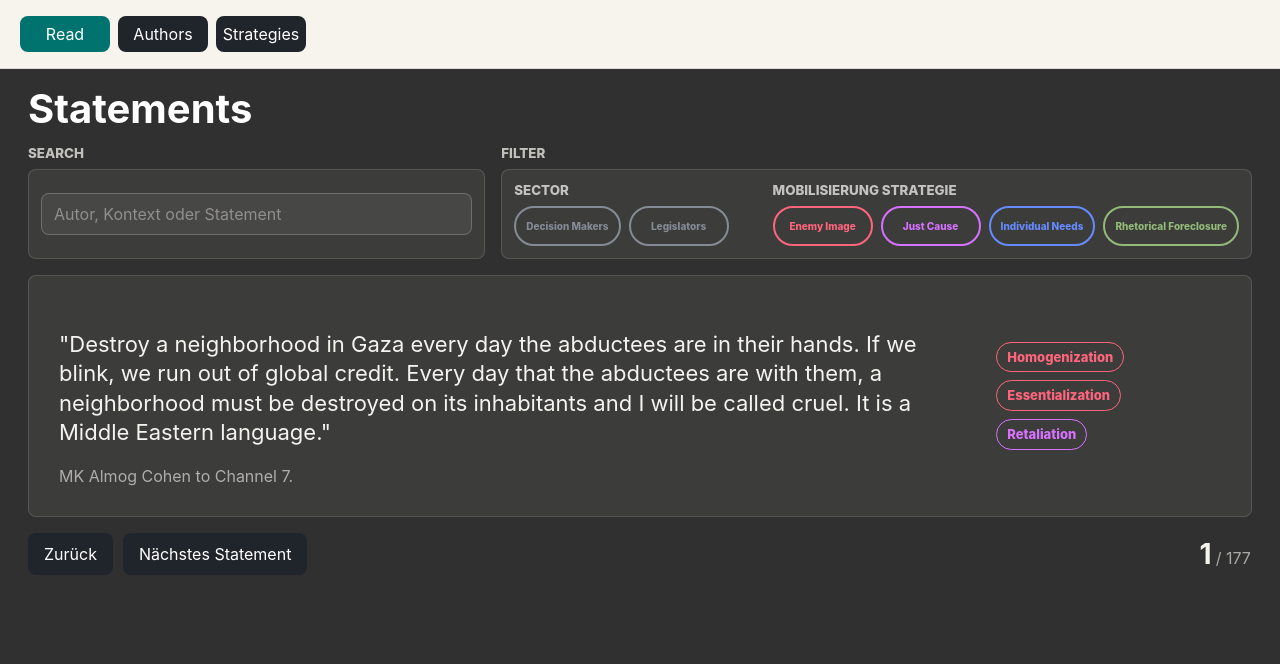
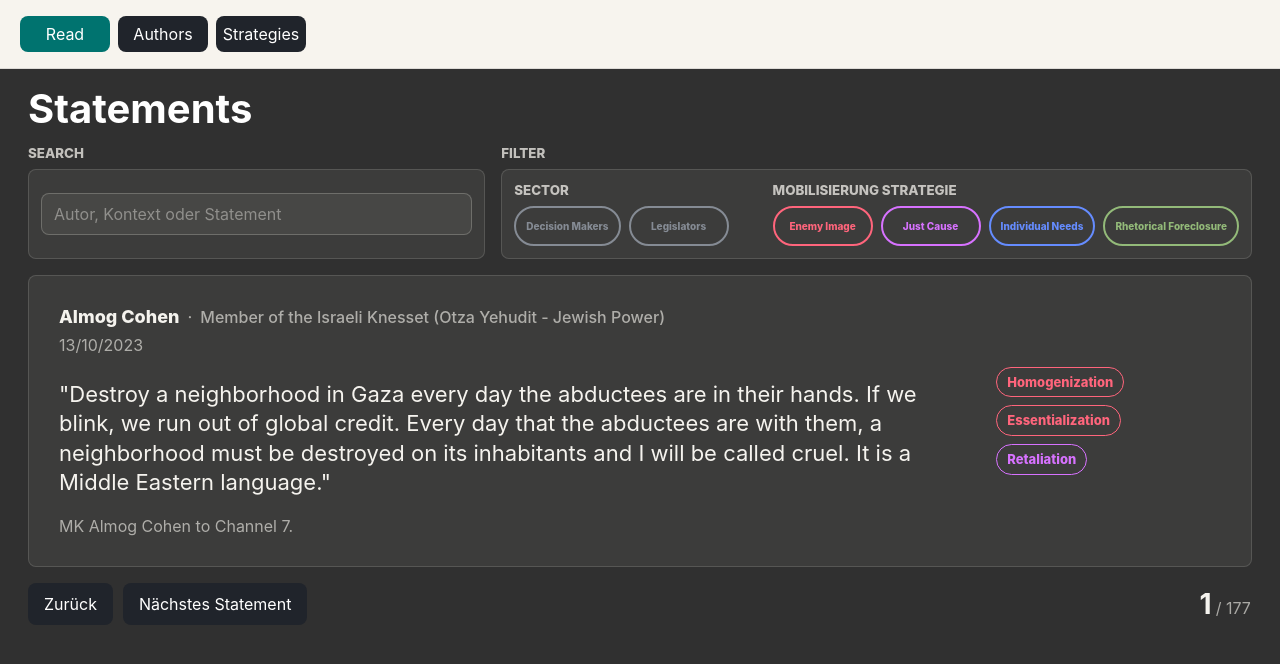
Before and after one commit to eligi9/intend, a Vue app: page / in a window 1280 px wide. Shown: the top 664 px of the page. Built offline with nearby package versions, Linux system fonts and the light colour scheme.

Commit message:
Open author detail from read view

```diff
--- a/src/components/statement-card/StatementCard.css
+++ b/src/components/statement-card/StatementCard.css
@@ -79,14 +79,12 @@
   min-width: 0;
 }
 
-.statement-card__heading,
 .statement-card__compact-heading,
 .statement-card__context,
 .statement-card__quote-part {
   transition: opacity 180ms ease;
 }
 
-.statement-card--focused .statement-card__heading,
 .statement-card--focused .statement-card__compact-heading,
 .statement-card--focused .statement-card__context,
 .statement-card--focused .statement-card__quote-part {
@@ -99,25 +97,67 @@
 
 .statement-card__heading {
   display: grid;
-  grid-template-rows: 22px 22px 24px;
+  grid-template-rows: 22px 22px;
   gap: 6px;
-  height: 86px;
+  height: 50px;
   overflow: hidden;
 }
 
-.statement-card__heading strong {
-  color: #f5f3ee;
-  font-size: 16px;
-  line-height: 22px;
-}
-
-.statement-card__heading span {
+.statement-card__heading > span {
   display: block;
   min-width: 0;
   overflow: hidden;
   line-height: 22px;
   text-overflow: ellipsis;
   white-space: nowrap;
+}
+
+.statement-card__identity {
+  display: flex;
+  align-items: baseline;
+  gap: 8px;
+  min-width: 0;
+}
+
+.statement-card__identity strong,
+.statement-card__author-button {
+  flex: 0 0 auto;
+  color: #f5f3ee;
+  font-size: 18px;
+  font-weight: 800;
+  line-height: 22px;
+}
+
+.statement-card__author-button {
+  min-height: 0;
+  padding: 0;
+  border: 0;
+  border-radius: 0;
+  background: transparent;
+  cursor: pointer;
+  text-align: left;
+}
+
+.statement-card__author-button:hover,
+.statement-card__author-button:focus-visible {
+  color: #9dd9d4;
+  background: transparent;
+  text-decoration: underline;
+  text-underline-offset: 4px;
+}
+
+.statement-card__identity span {
+  min-width: 0;
+  overflow: hidden;
+  color: rgba(245, 243, 238, 0.62);
+  font-weight: 500;
+  text-overflow: ellipsis;
+  white-space: nowrap;
+}
+
+.statement-card__identity span::before {
+  content: "·";
+  margin-right: 8px;
 }
 
 .statement-card__compact-heading {
--- a/src/components/statement-card/StatementCard.vue
+++ b/src/components/statement-card/StatementCard.vue
@@ -15,13 +15,26 @@ interface StrategyBadge {
   color: string
 }
 
+type StatementCardMetaVariant = 'full' | 'date' | 'none'
+
 const props = defineProps<{
   record: IntentRecord
+  metaVariant?: StatementCardMetaVariant
+  authorLink?: boolean
   showHeading?: boolean
   compactHeading?: boolean
 }>()
 
+const emit = defineEmits<{
+  selectAuthor: [authorName: string]
+}>()
+
 const hoveredLabel = ref<IntentLabelKey | null>(null)
+const resolvedMetaVariant = computed<StatementCardMetaVariant>(() => {
+  if (props.metaVariant) return props.metaVariant
+  if (props.showHeading === false) return props.compactHeading ? 'date' : 'none'
+  return 'full'
+})
 const visibleLabels = computed(() => getVisibleSubLabels(getActiveLabels(props.record, intentLabelKeys)))
 const strategyBadges = computed<StrategyBadge[]>(() =>
   visibleLabels.value.map((label) => ({
@@ -62,13 +75,22 @@ const statementSegments = computed(() => splitStatementText(props.record.stateme
     </Transition>
 
     <div class="statement-card__contents">
-      <span v-if="showHeading !== false" class="statement-card__heading">
-        <strong>{{ record.author }}</strong>
-        <span class="statement-card__meta">{{ record.sector }} · {{ record.date }}</span>
-
-        <span class="statement-card__position">{{ record.position }}</span>
-      </span>
-      <span v-else-if="compactHeading" class="statement-card__compact-heading">
+      <div v-if="resolvedMetaVariant === 'full'" class="statement-card__heading">
+        <div class="statement-card__identity">
+          <button
+            v-if="authorLink"
+            type="button"
+            class="statement-card__author-button"
+            @click="emit('selectAuthor', record.author)"
+          >
+            {{ record.author }}
+          </button>
+          <strong v-else>{{ record.author }}</strong>
+          <span>{{ record.position ?? record.sector }}</span>
+        </div>
+        <span class="statement-card__meta">{{ record.date }}</span>
+      </div>
+      <span v-else-if="resolvedMetaVariant === 'date'" class="statement-card__compact-heading">
         {{ record.date }}
       </span>
 
--- a/src/views/author-detail/AuthorDetailView.css
+++ b/src/views/author-detail/AuthorDetailView.css
@@ -164,6 +164,11 @@
   max-width: 100%;
 }
 
+.author-detail__statements-empty {
+  color: rgba(245, 243, 238, 0.64);
+  font-weight: 700;
+}
+
 .author-detail-view__empty {
   display: grid;
   justify-items: start;
--- a/src/views/author-detail/AuthorDetailView.vue
+++ b/src/views/author-detail/AuthorDetailView.vue
@@ -7,7 +7,6 @@ import FilterButton from '../../components/filter-button/FilterButton.vue'
 import StatementCard from '../../components/statement-card/StatementCard.vue'
 import { useAuthorStore } from '../../stores/authorStore'
 import type { IntentLabelKey } from '../../types/intentData'
-import { toggleArrayItem } from '../../utils/arrays'
 import { taxonomyButtonColors } from '../../utils/intentLabels'
 
 const props = defineProps<{
@@ -44,9 +43,17 @@ const sexLabel = computed(() => {
   if (author.value?.gender === 'male') return 'male'
   return 'unknown'
 })
+const visibleStatements = computed(() => {
+  if (!author.value) return []
+  const selectedLabel = selectedTimelineLabels.value[0]
+
+  if (!selectedLabel) return author.value.statements
+
+  return author.value.statements.filter((statement) => statement[selectedLabel] === 'yes')
+})
 
 function toggleTimelineLabel(label: IntentLabelKey) {
-  selectedTimelineLabels.value = toggleArrayItem(selectedTimelineLabels.value, label)
+  selectedTimelineLabels.value = selectedTimelineLabels.value.includes(label) ? [] : [label]
 }
 
 function updateCanvasOffset() {
@@ -157,12 +164,15 @@ onBeforeUnmount(() => {
 
       <section class="author-detail__statements" aria-label="Statements">
         <StatementCard
-          v-for="statement in author.statements"
+          v-for="statement in visibleStatements"
           :key="statement.id"
           :record="statement"
-          :show-heading="false"
-          compact-heading
+          meta-variant="date"
         />
+
+        <span v-if="visibleStatements.length === 0" class="author-detail__statements-empty">
+          Keine Statements für diesen Filter
+        </span>
       </section>
     </article>
 
--- a/src/views/read/ReadView.vue
+++ b/src/views/read/ReadView.vue
@@ -3,6 +3,7 @@ import { computed, onBeforeUnmount, ref, watch } from 'vue'
 import { storeToRefs } from 'pinia'
 import FilterButton from '../../components/filter-button/FilterButton.vue'
 import StatementCard from '../../components/statement-card/StatementCard.vue'
+import { useAuthorStore } from '../../stores/authorStore'
 import { intentLabelKeys, useStatementStore } from '../../stores/statementStore'
 import type { IntentLabelKey } from '../../types/intentData'
 import { intentTaxonomy } from '../../types/intentTaxonomy'
@@ -13,6 +14,7 @@ import {
 import { toggleArrayItem } from '../../utils/arrays'
 
 const store = useStatementStore()
+const authorStore = useAuthorStore()
 const { currentRecord, currentRecordPosition, filters, sectors } = storeToRefs(store)
 const swipeStart = ref<{ x: number; y: number } | null>(null)
 const animatedTotal = ref(currentRecordPosition.value.total)
@@ -21,6 +23,10 @@ const countFeedbackTone = ref<'neutral' | 'increase' | 'decrease'>('neutral')
 
 let countAnimationFrame = 0
 let countFeedbackTimeout = 0
+
+const emit = defineEmits<{
+  selectAuthor: [authorId: string]
+}>()
 
 const activeLabels = computed(() => {
   if (!currentRecord.value) return []
@@ -115,6 +121,13 @@ function finishStatementSwipe(event: TouchEvent) {
 
   store.previousRecord()
 }
+
+function selectAuthor(authorName: string) {
+  const author = authorStore.getAuthorInstance(authorName)
+  if (!author) return
+
+  emit('selectAuthor', author.id)
+}
 </script>
 
 <template>
@@ -176,8 +189,11 @@ function finishStatementSwipe(event: TouchEvent) {
     <StatementCard
       v-if="currentRecord"
       :record="currentRecord"
+      meta-variant="full"
+      author-link
       @touchstart.passive="startStatementSwipe"
       @touchend.passive="finishStatementSwipe"
+      @select-author="selectAuthor"
     />
 
     <div v-else class="empty-state">
```
